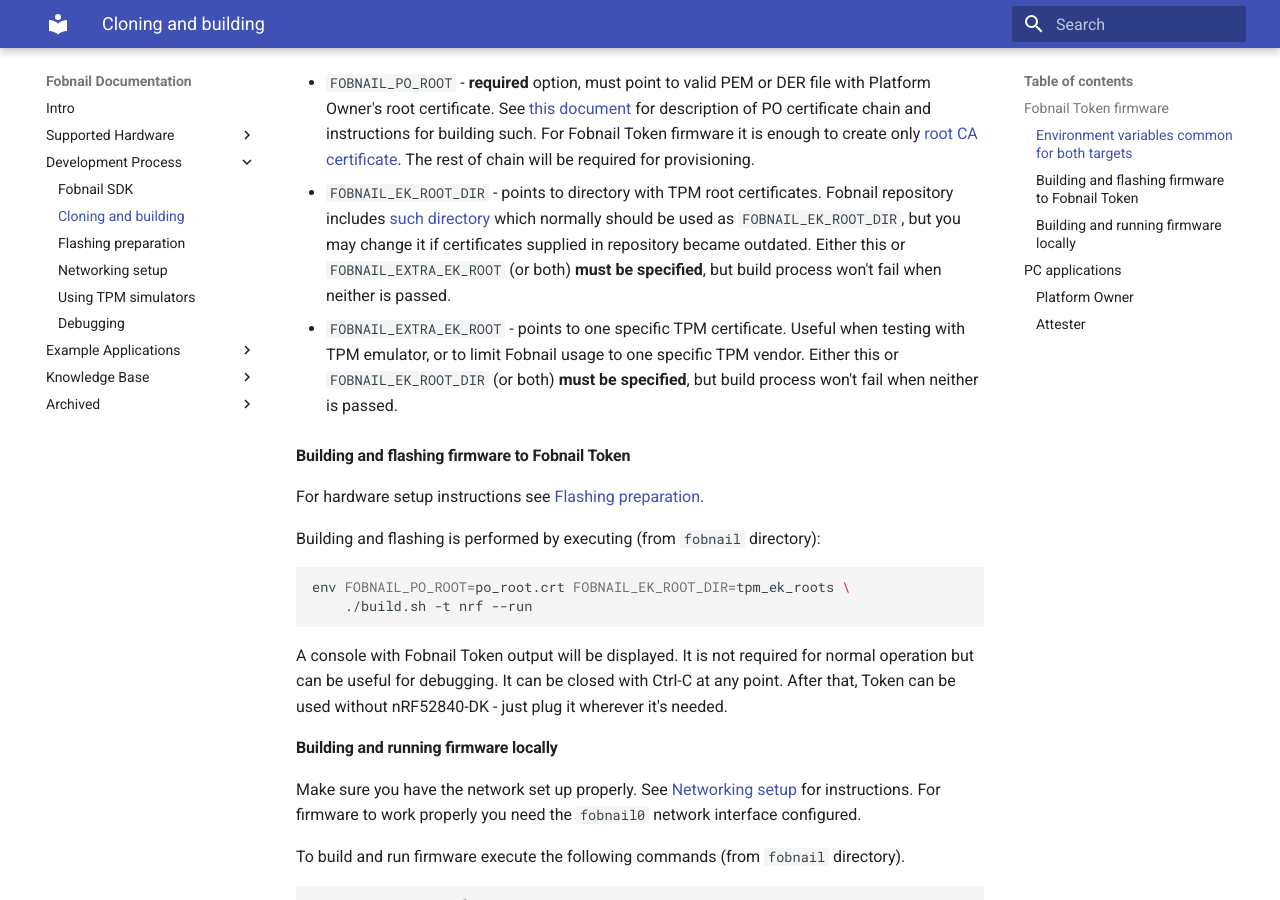
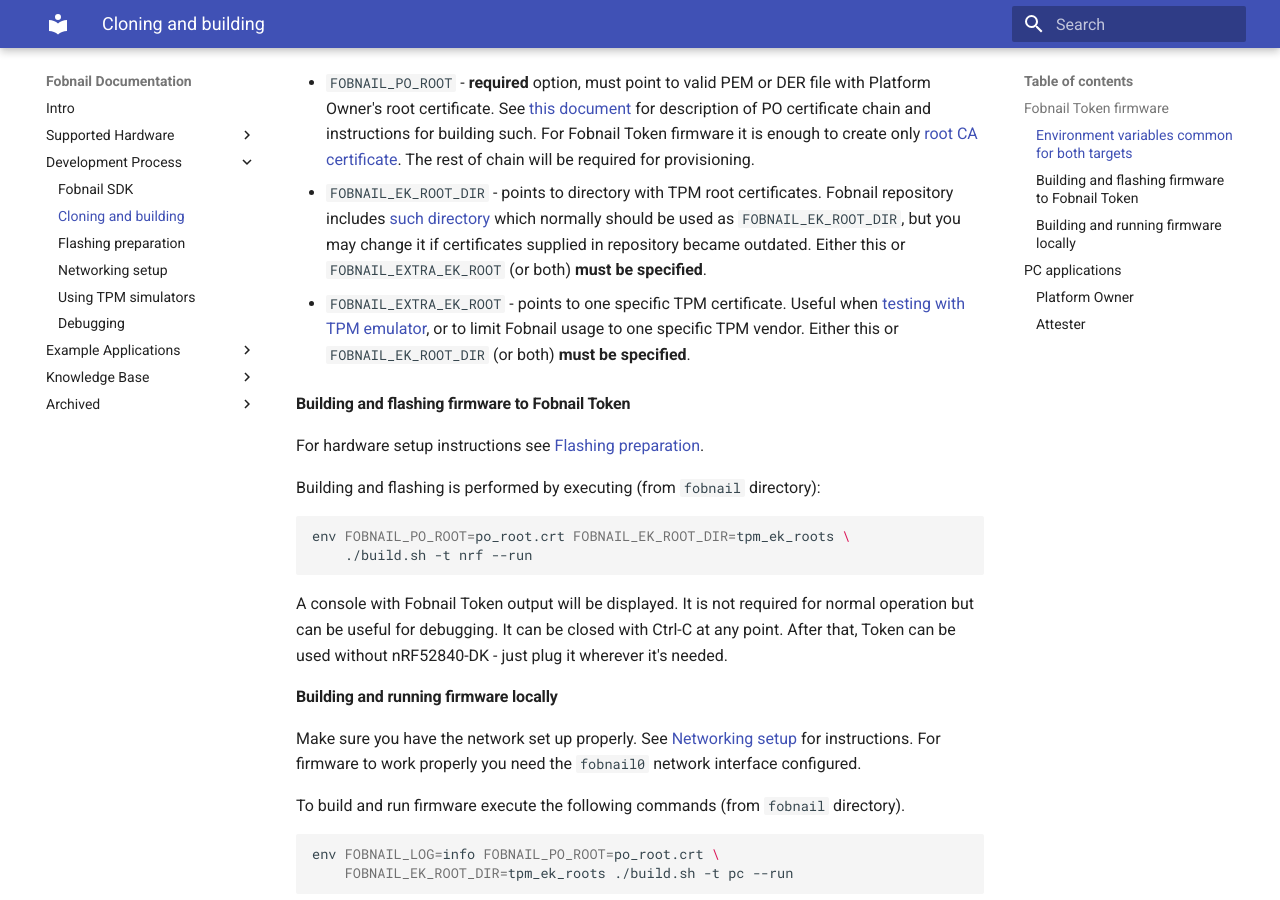
Before and after one commit to fobnail/docs, an MkDocs documentation site: the page built from docs/building.md, in a window 1280 px wide and 900 px high, scrolled down 999 px. Built offline with MkDocs 1.6.1 and Material for MkDocs 9.7.7, drawn with Linux system fonts in a browser that asks for light colours.

Commit message:
building.md, fobnail-sdk.md, tpm-simulators.md: various crosslinks
Signed-off-by: Krystian Hebel <krystian.hebel@3mdeb.com>

```diff
--- a/docs/building.md
+++ b/docs/building.md
@@ -57,13 +57,12 @@
   Fobnail repository includes [such directory](https://github.com/fobnail/fobnail/tree/main/tpm_ek_roots)
   which normally should be used as `FOBNAIL_EK_ROOT_DIR`, but you may change it
   if certificates supplied in repository became outdated. Either this or
-  `FOBNAIL_EXTRA_EK_ROOT` (or both) **must be specified**, but build process
-  won't fail when neither is passed.
+  `FOBNAIL_EXTRA_EK_ROOT` (or both) **must be specified**.
 
 - `FOBNAIL_EXTRA_EK_ROOT` - points to one specific TPM certificate. Useful when
-  testing with TPM emulator, or to limit Fobnail usage to one specific TPM
-  vendor. Either this or `FOBNAIL_EK_ROOT_DIR` (or both) **must be specified**,
-  but build process won't fail when neither is passed.
+  [testing with TPM emulator](/tpm-simulators/), or to limit Fobnail usage to
+  one specific TPM vendor. Either this or `FOBNAIL_EK_ROOT_DIR` (or both)
+  **must be specified**.
 
 #### Building and flashing firmware to Fobnail Token
 
```
Also changed, not shown: docs/fobnail-sdk.md (+3 -0 lines), docs/tpm-simulators.md (+4 -0 lines).
